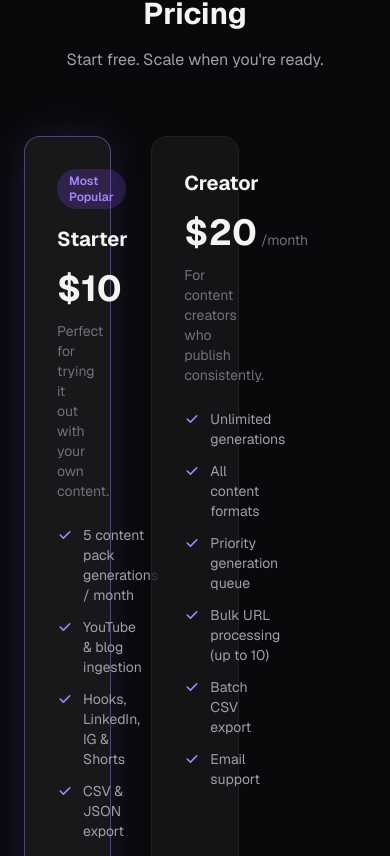
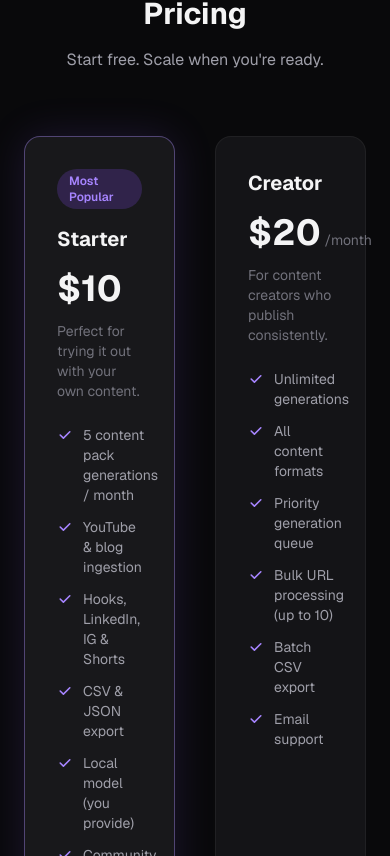
Before and after one commit to shahumSultan/AI-Powered-Content-Repurposing, a Next.js app in the folder frontend/: page / in a window 390 px wide. Shown: the part 4028-4884 px from the top of the page. Built offline with nearby package versions, Linux system fonts and the light colour scheme.

Commit message:
Minor responsive set

```diff
--- a/frontend/components/PricingSection.tsx
+++ b/frontend/components/PricingSection.tsx
@@ -67,7 +67,7 @@ export default function PricingSection() {
       </div>
 
       {/* Pricing cards */}
-      <div className="mx-auto grid max-w-3xl grid-cols-3 gap-10 md:grid-cols-2">
+      <div className="mx-auto grid max-w-3xl grid-cols-2 gap-10 md:grid-cols-2">
         {TIERS.map((tier, i) => (
           <AnimateOnScroll key={tier.name} delay={DELAYS[i]} className="flex flex-col">
             <div
```
